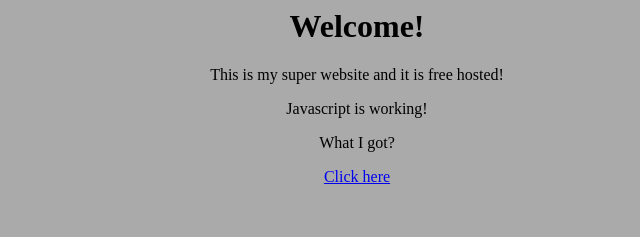
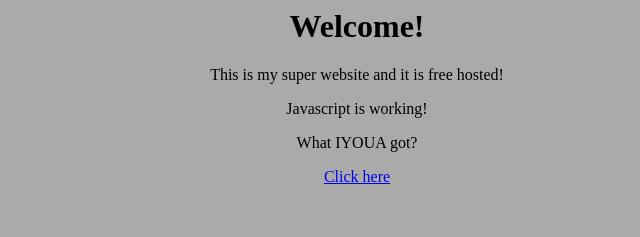
Before and after one commit to charis117/sitetuto, a plain HTML site: page index.html in a window 1280 px wide. Shown: the top 237 px of the page, 283-923 px from the left. Drawn offline with Linux system fonts and the light colour scheme.

Commit message:
Update index.html

```diff
--- a/index.html
+++ b/index.html
@@ -16,7 +16,7 @@ body{
 
 <p id="jj">Javascript does not work!</p>
 <p id="result">What I got?</p>
-<p id="resu">What I got?</p>
+<p>What IYOUA got?</p>
 <a href="./proc.php?data=Data1&data2=Data120">Click here</a>
 <div id="result"></div>
 <br><br><br>
```
